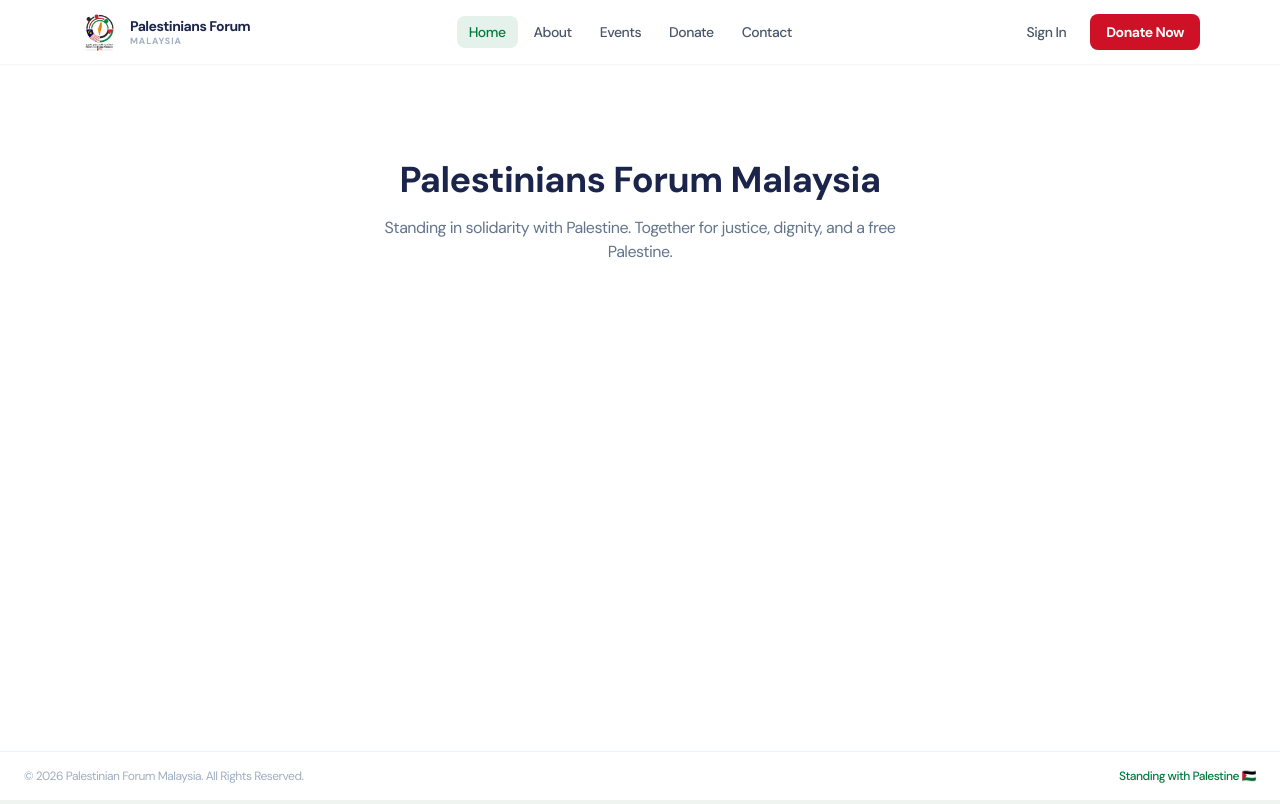
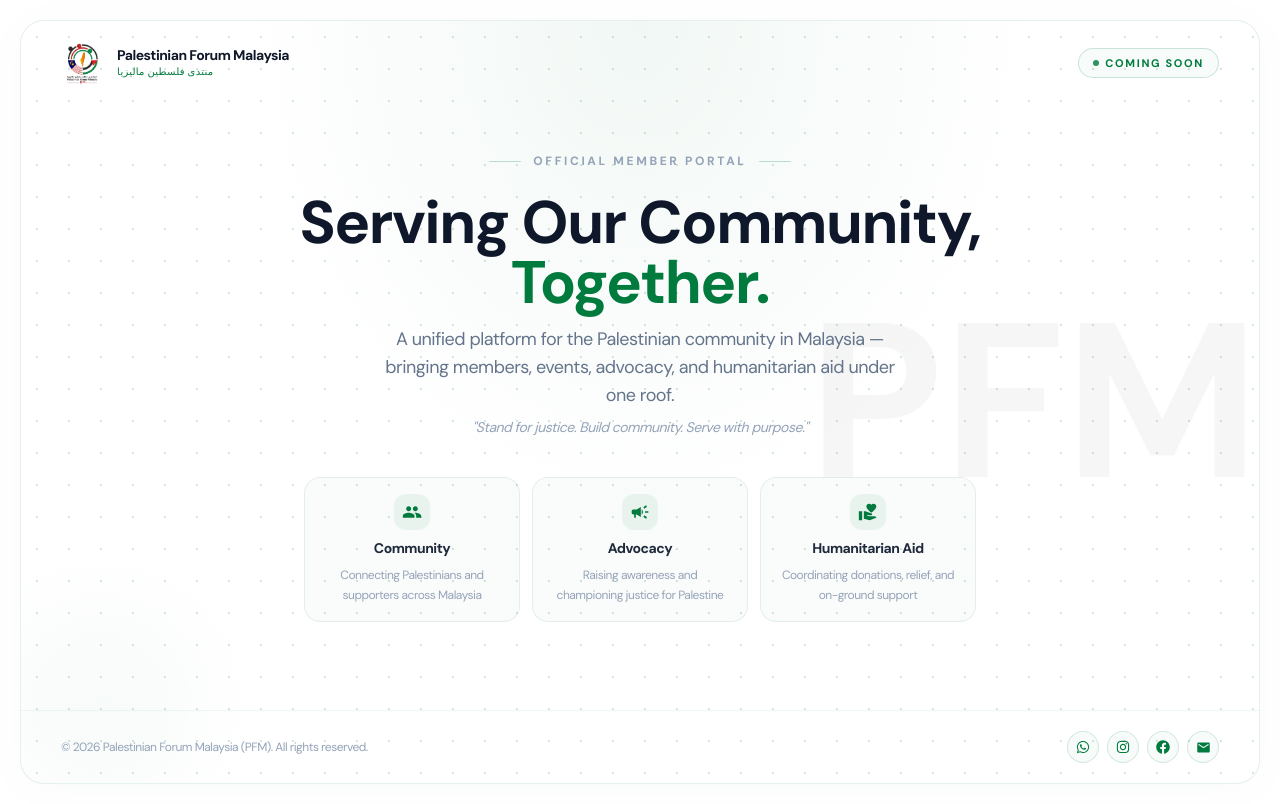
Before and after one commit to Palestinians-Forum-Malaysia-NGO/pfm-frontend, a React (Create React App) app: page / in a window 1280 px wide. Built offline with nearby package versions, Linux system fonts and the light colour scheme; what tailwindcss-rtl would draw is missing.

Commit message:
feat: add vercel deployment config

```diff
--- /dev/null
+++ b/src/components/home/ComingSoon.jsx
@@ -0,0 +1,182 @@
+import { useState } from "react";
+import { MdEmail, MdPeople, MdVolunteerActivism, MdCampaign } from "react-icons/md";
+import { FaWhatsapp, FaInstagram, FaFacebook } from "react-icons/fa";
+import logo from "assets/brand/LOGO-wbg.png";
+
+const PILLARS = [
+  {
+    icon: <MdPeople className="h-5 w-5" />,
+    title: "Community",
+    desc:  "Connecting Palestinians and supporters across Malaysia",
+  },
+  {
+    icon: <MdCampaign className="h-5 w-5" />,
+    title: "Advocacy",
+    desc:  "Raising awareness and championing justice for Palestine",
+  },
+  {
+    icon: <MdVolunteerActivism className="h-5 w-5" />,
+    title: "Humanitarian Aid",
+    desc:  "Coordinating donations, relief, and on-ground support",
+  },
+];
+
+const ComingSoon = () => {
+  const [email, setEmail]         = useState("");
+  const [submitted, setSubmitted] = useState(false);
+
+  const handleSubmit = (e) => {
+    e.preventDefault();
+    if (email.trim()) setSubmitted(true);
+  };
+
+  return (
+    <>
+      <style>{`
+        @keyframes fadeUp {
+          from { opacity: 0; transform: translateY(20px); }
+          to   { opacity: 1; transform: translateY(0); }
+        }
+        @keyframes subtlePulse {
+          0%, 100% { opacity: 0.6; }
+          50%       { opacity: 1; }
+        }
+        .fade-up {
+          opacity: 0;
+          animation: fadeUp 0.8s cubic-bezier(.22,.68,0,1.1) forwards;
+        }
+        .pulse-dot { animation: subtlePulse 2s ease-in-out infinite; }
+      `}</style>
+
+      <section className="min-h-screen bg-white p-3 sm:p-5">
+        <div
+          className="relative flex min-h-[calc(100vh-40px)] flex-col overflow-hidden rounded-3xl bg-white"
+          style={{ border: "1px solid #007A3D1A", boxShadow: "0 4px 40px #007A3D08" }}
+        >
+
+          {/* ── Background elements ── */}
+          {/* Top glow */}
+          <div className="pointer-events-none absolute left-1/2 top-0 h-[500px] w-[800px] -translate-x-1/2"
+            style={{ background: "radial-gradient(ellipse at top, #007A3D0E 0%, transparent 70%)" }} />
+          {/* Bottom-left glow */}
+          <div className="pointer-events-none absolute -bottom-20 -left-20 h-80 w-80 rounded-full"
+            style={{ background: "radial-gradient(circle, #007A3D08 0%, transparent 70%)" }} />
+          {/* Dot grid */}
+          <div className="pointer-events-none absolute inset-0 opacity-[0.18]"
+            style={{
+              backgroundImage: "radial-gradient(circle, #007A3D 1px, transparent 1px)",
+              backgroundSize: "32px 32px",
+            }} />
+          {/* Watermark */}
+          <div className="pointer-events-none absolute right-0 top-1/2 -translate-y-1/2 select-none overflow-hidden"
+            style={{ opacity: 0.03 }}>
+            <span className="text-[220px] font-black text-green-700 leading-none">PFM</span>
+          </div>
+
+          {/* ── Header ── */}
+          <header className="relative z-10 fade-up flex items-center justify-between px-6 py-5 sm:px-10"
+            style={{ animationDelay: "0.05s" }}>
+            <div className="flex items-center gap-3">
+              <img src={logo} alt="PFM" className="h-11 w-auto" />
+              <div className="hidden sm:block">
+                <p className="text-sm font-bold text-slate-900 leading-tight">Palestinian Forum Malaysia</p>
+                <p className="text-[10px] font-medium tracking-wide" style={{ color: "#007A3D" }}>
+                  منتدى فلسطين ماليزيا
+                </p>
+              </div>
+            </div>
+            <div className="flex items-center gap-1.5 rounded-full border px-3.5 py-1.5"
+              style={{ borderColor: "#007A3D30", background: "#007A3D08" }}>
+              <span className="pulse-dot h-1.5 w-1.5 rounded-full" style={{ background: "#007A3D" }} />
+              <span className="text-[11px] font-semibold uppercase tracking-[0.15em]" style={{ color: "#007A3D" }}>
+                Coming Soon
+              </span>
+            </div>
+          </header>
+
+          {/* ── Main ── */}
+          <main className="relative z-10 flex flex-1 flex-col items-center justify-center px-6 py-12 text-center sm:px-10">
+
+            {/* Org label */}
+            <div className="fade-up mb-6 flex items-center gap-3" style={{ animationDelay: "0.1s" }}>
+              <span className="h-px w-8 rounded" style={{ background: "#007A3D40" }} />
+              <p className="text-xs font-semibold uppercase tracking-[0.22em] text-slate-400">
+                Official Member Portal
+              </p>
+              <span className="h-px w-8 rounded" style={{ background: "#007A3D40" }} />
+            </div>
+
+            {/* Heading */}
+            <h1 className="fade-up mb-3 text-4xl font-extrabold leading-tight tracking-tight text-slate-900 sm:text-6xl"
+              style={{ animationDelay: "0.2s" }}>
+              Serving Our Community,
+              <br />
+              <span style={{ color: "#007A3D" }}>Together.</span>
+            </h1>
+
+            {/* Mission */}
+            <p className="fade-up mb-2 max-w-lg text-base leading-relaxed text-slate-500 sm:text-lg"
+              style={{ animationDelay: "0.3s" }}>
+              A unified platform for the Palestinian community in Malaysia — bringing members, events, advocacy, and humanitarian aid under one roof.
+            </p>
+
+            {/* Quote */}
+            <p className="fade-up mb-10 max-w-sm text-sm italic text-slate-400"
+              style={{ animationDelay: "0.38s" }}>
+              "Stand for justice. Build community. Serve with purpose."
+            </p>
+
+            {/* Pillars */}
+            <div className="fade-up mb-10 grid w-full max-w-2xl grid-cols-1 gap-3 sm:grid-cols-3"
+              style={{ animationDelay: "0.46s" }}>
+              {PILLARS.map((p) => (
+                <div key={p.title}
+                  className="flex flex-col items-center gap-2 rounded-2xl border px-5 py-4 text-center"
+                  style={{ borderColor: "#007A3D18", background: "#007A3D05" }}>
+                  <div className="flex h-9 w-9 items-center justify-center rounded-xl"
+                    style={{ background: "#007A3D12", color: "#007A3D" }}>
+                    {p.icon}
+                  </div>
+                  <p className="text-sm font-bold text-slate-800">{p.title}</p>
+                  <p className="text-xs leading-relaxed text-slate-400">{p.desc}</p>
+                </div>
+              ))}
+            </div>
+
+
+          </main>
+
+          {/* ── Footer ── */}
+          <footer className="relative z-10 fade-up flex flex-col items-center gap-3 px-6 py-5 sm:flex-row sm:justify-between sm:px-10"
+            style={{ animationDelay: "0.7s", borderTop: "1px solid #007A3D10" }}>
+
+            <p className="text-xs text-slate-400 text-center sm:text-left">
+              © {new Date().getFullYear()} Palestinian Forum Malaysia (PFM). All rights reserved.
+            </p>
+
+            <div className="flex items-center gap-2">
+              {[
+                { href: "",   icon: <FaWhatsapp size={14} />,   label: "WhatsApp" },
+                { href: "",   icon: <FaInstagram size={14} />,  label: "Instagram" },
+                { href: "",   icon: <FaFacebook size={14} />,   label: "Facebook" },
+                { href: "",   icon: <MdEmail size={15} />,      label: "Email" },
+              ].map(({ href, icon, label }) => (
+                <a key={label} href={href}
+                  target={href.startsWith("mailto") ? undefined : "_blank"}
+                  rel="noreferrer" title={label}
+                  className="flex h-8 w-8 items-center justify-center rounded-full border transition-all duration-200 hover:-translate-y-0.5 hover:shadow-sm"
+                  style={{ borderColor: "#007A3D25", background: "#007A3D08", color: "#007A3D" }}>
+                  {icon}
+                </a>
+              ))}
+            </div>
+
+          </footer>
+
+        </div>
+      </section>
+    </>
+  );
+};
+
+export default ComingSoon;
--- a/src/layouts/public/index.jsx
+++ b/src/layouts/public/index.jsx
@@ -14,13 +14,11 @@ export default function PublicLayout() {
 
   return (
     <div className="flex min-h-screen flex-col bg-white">
-      <PublicNavbar />
       <main className="flex-1">
         <Routes>
           {getRoutes()}
         </Routes>
       </main>
-      <Footer />
     </div>
   );
 }
--- a/src/views/public/home/index.jsx
+++ b/src/views/public/home/index.jsx
@@ -1,12 +1,6 @@
 import React from "react";
+import ComingSoon from "components/home/ComingSoon";
 
-const Home = () => (
-  <div className="flex flex-col items-center justify-center py-24 px-4 text-center">
-    <h1 className="text-4xl font-bold text-navy-700">Palestinians Forum Malaysia</h1>
-    <p className="mt-4 max-w-xl text-base text-slate-500">
-      Standing in solidarity with Palestine. Together for justice, dignity, and a free Palestine.
-    </p>
-  </div>
-);
+const Home = () => <ComingSoon />;
 
 export default Home;
```
Also changed, not shown: vercel.json (added), 1 other file (tests, documents, lock files or other folders).
